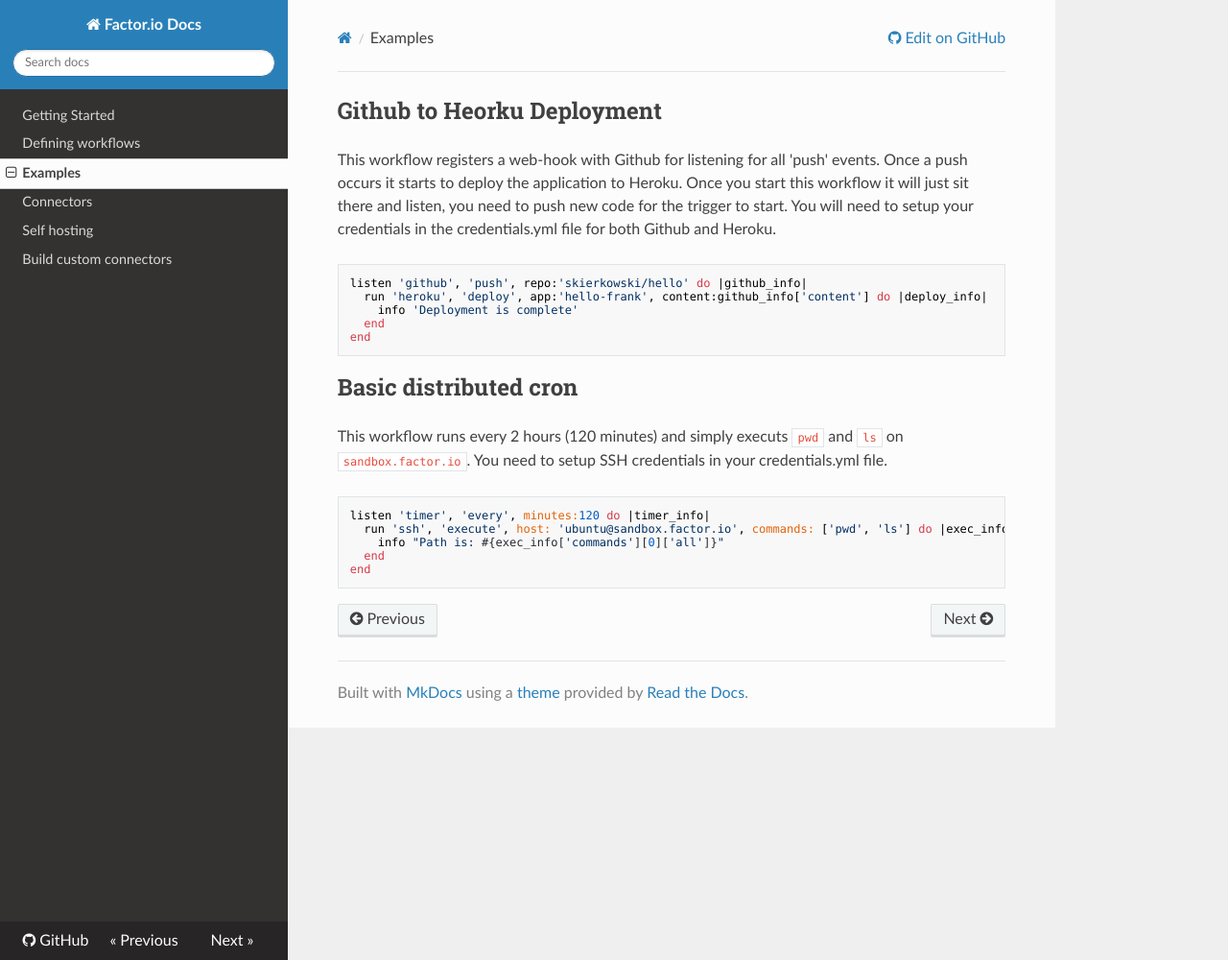
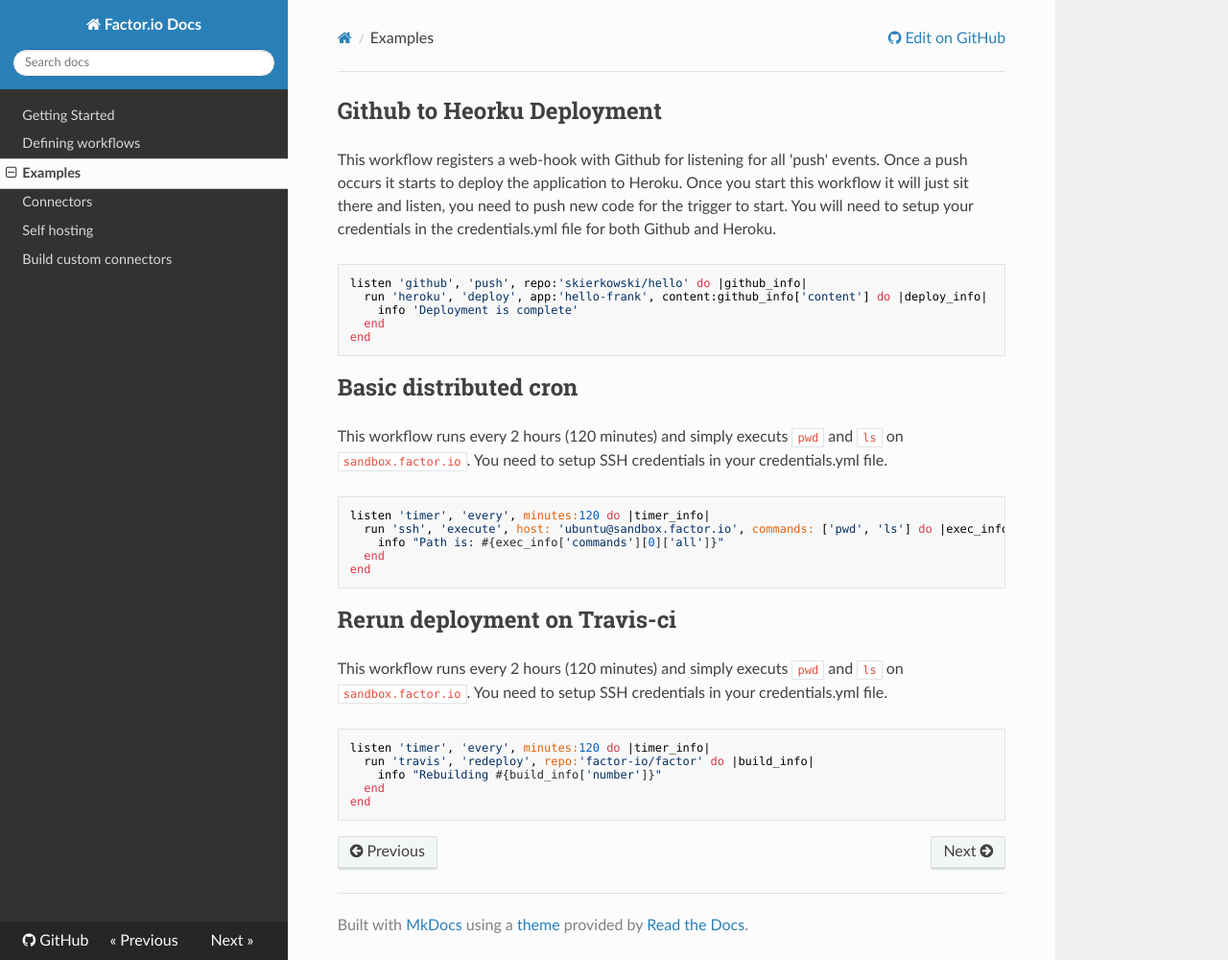
Before and after one commit to factor-io/docs, an MkDocs documentation site: the page built from docs/examples.md, in a window 1280 px wide and 1000 px high. Shown: the whole window at 96% size. Built offline with MkDocs 1.6.1, drawn with Linux system fonts in a browser that asks for light colours; nearby versions of some CDN libraries; old or Windows-style settings are respelled for this version of MkDocs.

Commit message:
Adding travis-ci redeployment example

```diff
--- a/docs/examples.md
+++ b/docs/examples.md
@@ -17,3 +17,12 @@ This workflow runs every 2 hours (120 minutes) and simply executs `pwd` and `ls`
         info "Path is: #{exec_info['commands'][0]['all']}"
       end
     end
+
+## Rerun deployment on Travis-ci
+This workflow runs every 2 hours (120 minutes) and simply executs `pwd` and `ls` on `sandbox.factor.io`. You need to setup SSH credentials in your credentials.yml file.
+
+    listen 'timer', 'every', minutes:120 do |timer_info|
+      run 'travis', 'redeploy', repo:'factor-io/factor' do |build_info|
+        info "Rebuilding #{build_info['number']}"
+      end
+    end
```
